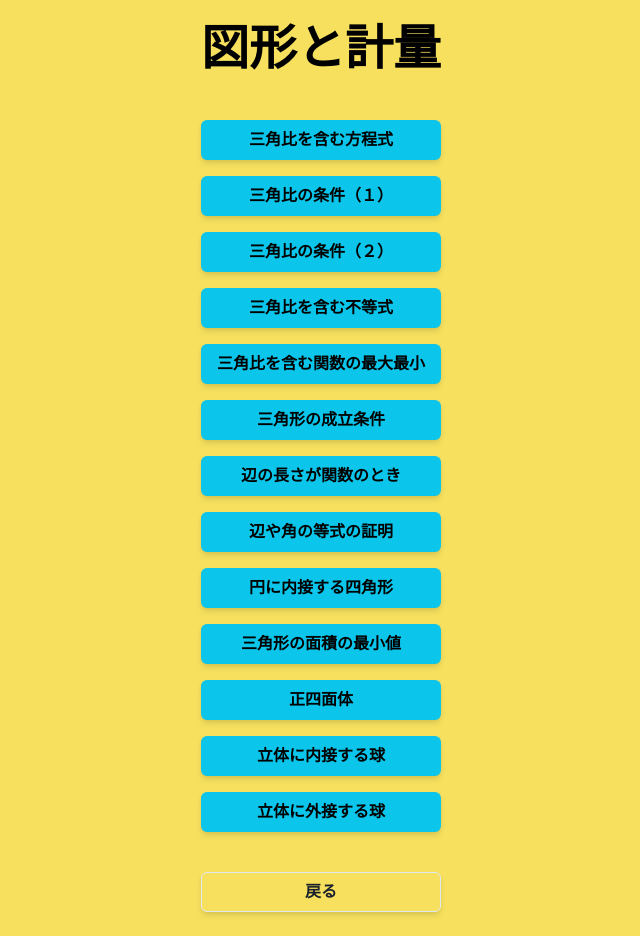
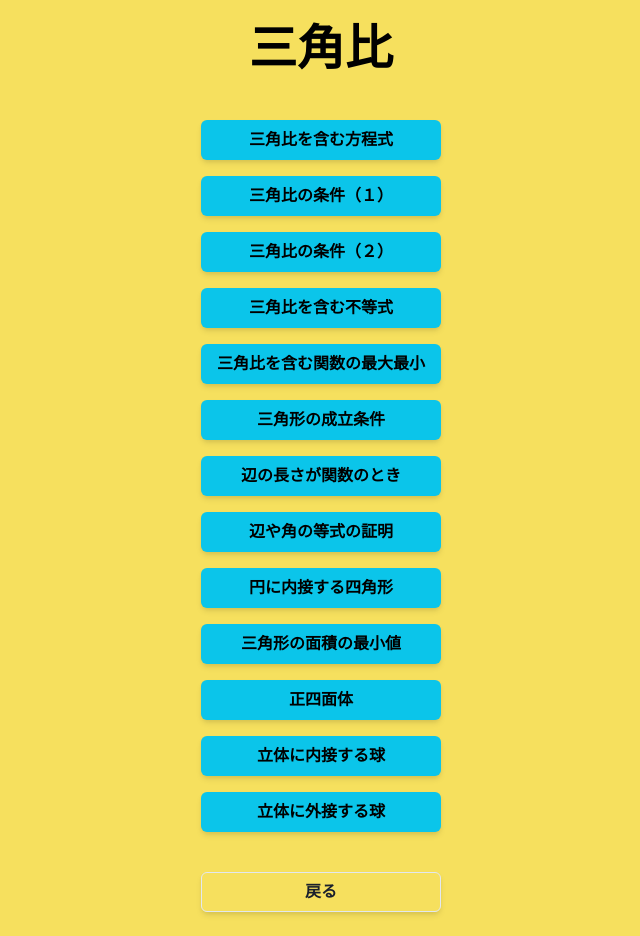
Before and after one commit to REARU0924/APP_MATHFLOW, a Next.js app in the folder math-flow/: page /quiz/subject/l/zukeitokeiryou in a window 1280 px wide. Shown: the whole page, without its empty margins (319-959 px from the left). Built offline with nearby package versions, Linux system fonts and the light colour scheme.

Commit message:
図形と計量完成

```diff
--- a/math-flow/src/app/quiz/subject/l/page.js
+++ b/math-flow/src/app/quiz/subject/l/page.js
@@ -41,7 +41,7 @@ export default function QuizPage() {
           二次関数
         </Button>
         <Button width="full" fontWeight="bold" boxShadow="md"  colorScheme="cyan" onClick={() => handleClick("zukeitokeiryou")}>
-          図形と計量
+          三角比
         </Button>
         <Button width="full" fontWeight="bold" boxShadow="md"  variant="outline" onClick={() => handleBack()} mt={6}>
           戻る
--- a/math-flow/src/app/quiz/subject/l/zukeitokeiryou/page.js
+++ b/math-flow/src/app/quiz/subject/l/zukeitokeiryou/page.js
@@ -30,7 +30,7 @@ export default function QuizPage() {
       p={6}
     >
       <Heading as="h1" size="2xl" mb={12} fontFamily="mono" color="black">
-        図形と計量
+        三角比
       </Heading>
       <VStack spacing={4}>
       <Button width="full" fontWeight="bold" boxShadow="md"  colorScheme="cyan" onClick={() => handleClick(1)}>
```
